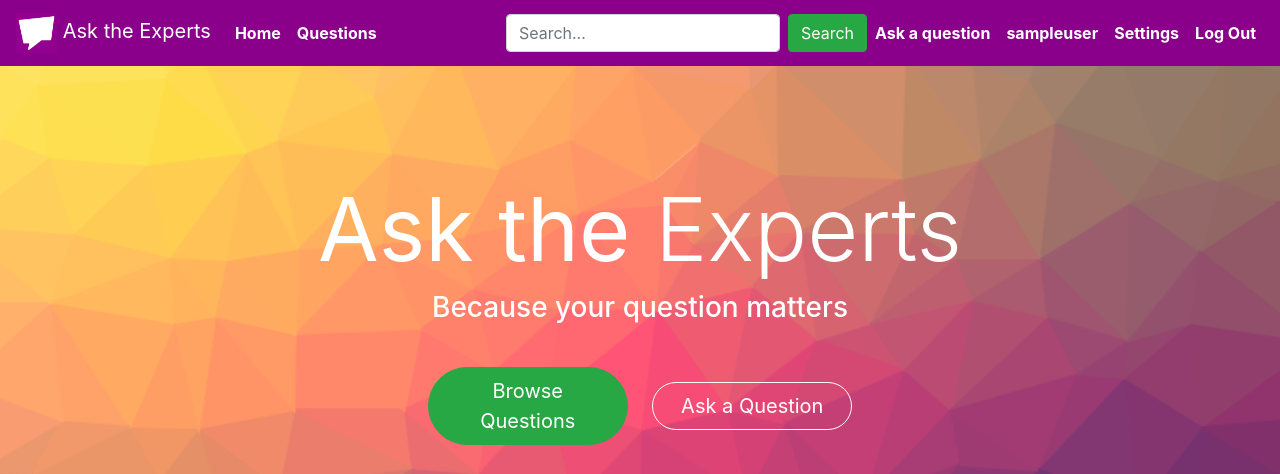
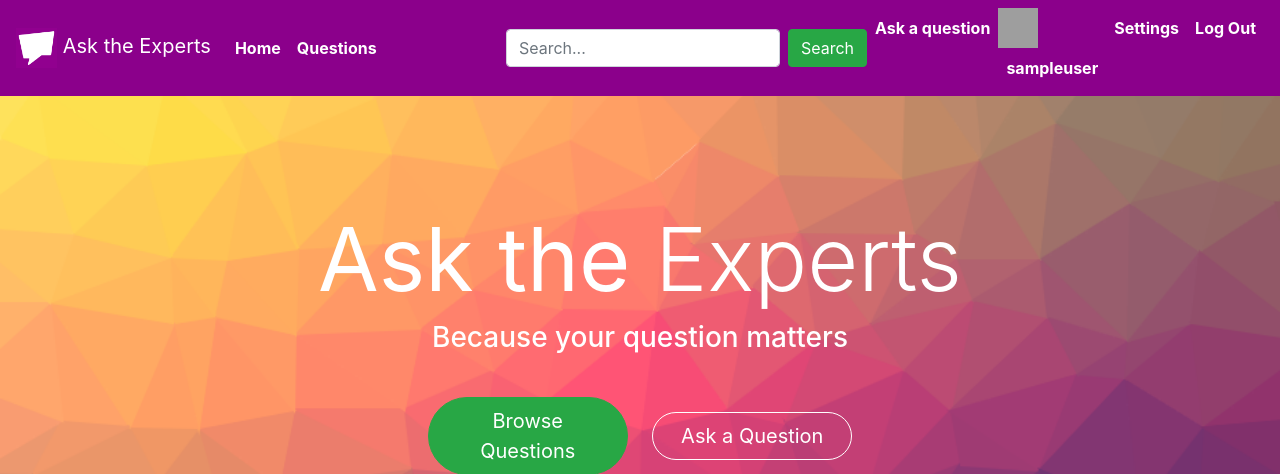
Before and after one commit to gustavocmaciel/ask-the-experts, a Django app: page / in a window 1280 px wide. Shown: the top 474 px of the page. Run offline with Django 3.2, Linux system fonts and the light colour scheme; the visitor is signed in with stand-in values (Sample User, id 1); some libraries are stand-ins or nearby versions; grey boxes are pictures that could not be loaded.

Commit message:
Add image to navbar

```diff
--- a/asktheexperts/templates/asktheexperts/layout.html
+++ b/asktheexperts/templates/asktheexperts/layout.html
@@ -49,6 +49,7 @@
                             <a class="nav-link" href="#"><strong>Ask a question</strong></a>
                         </li>
                         <li class="nav-item active">
+                            <img src="user.image.url" height="40px" width="40px">
                             <a class="nav-link" href="#"><strong>{{ user.username }}user</strong></a>
                         </li>
                         <li class="nav-item active">
```
